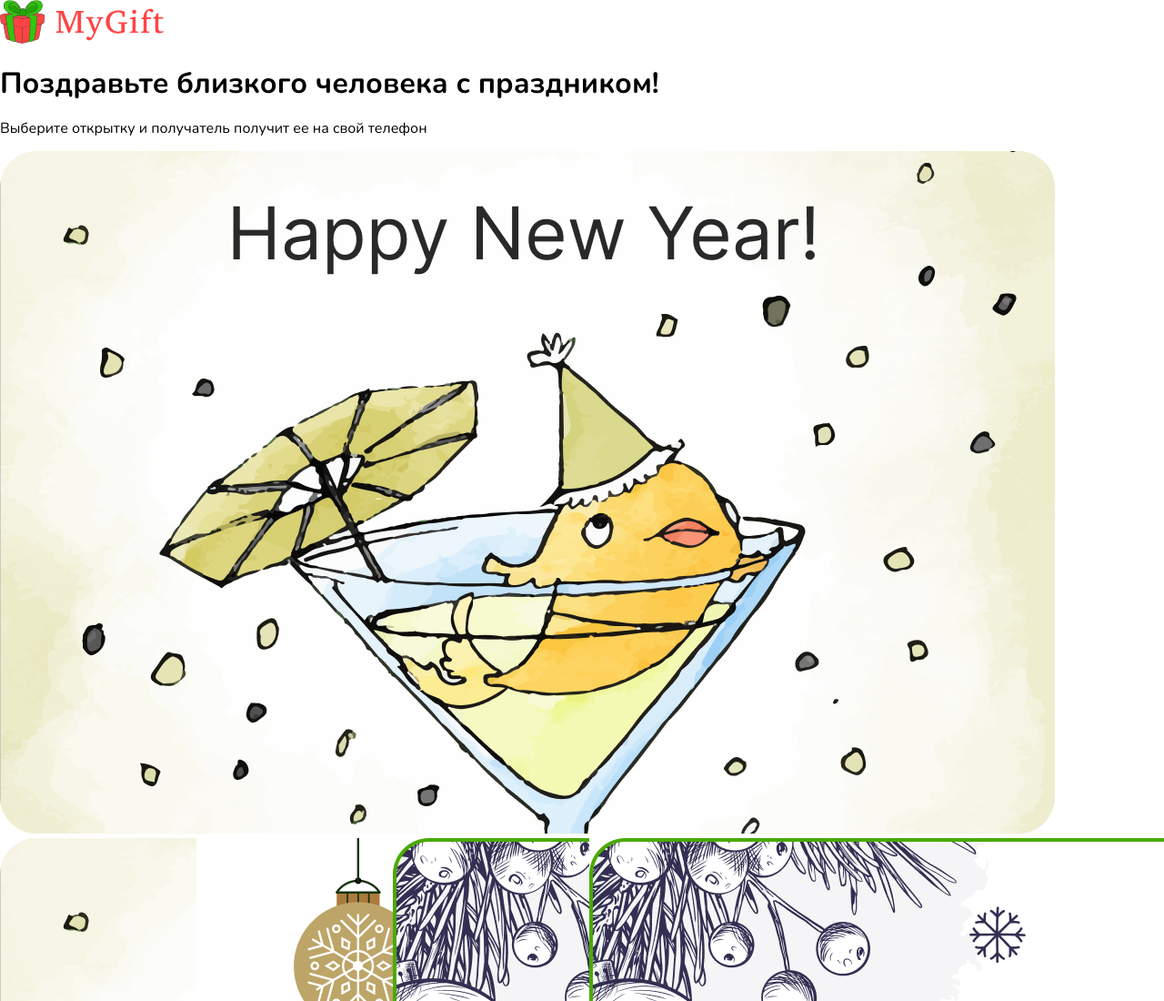
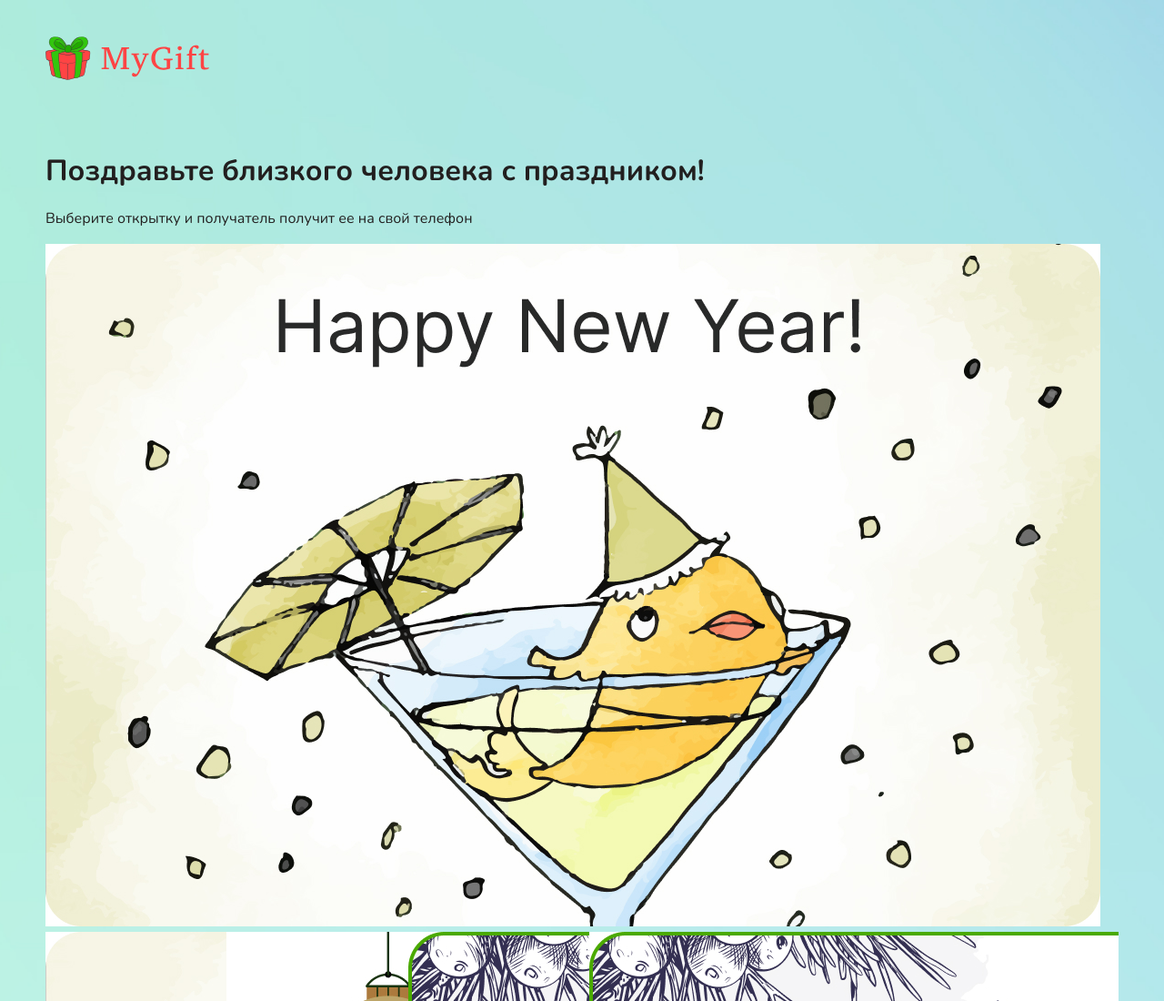
Before and after one commit to smallwisp/myGift, a plain HTML site: page index.html in a window 1280 px wide. Shown: the top 1100 px of the page at 91% size. Drawn offline with nearby package versions, Linux system fonts and the light colour scheme.

Commit message:
added background and some css styles

```diff
--- a/css/style.css
+++ b/css/style.css
@@ -25,7 +25,122 @@ html {
 
 .body {
   font-family: Nunito, sans-serif;
+  min-width: 320px;
+  min-height: 100vh;
+  /*свойства для различных браузеров*/
+  -webkit-font-smoothing: antialiased;
+  -moz-osx-font-smoothing: grayscale;
+  text-rendering: optimizeLegibility;
+  -webkit-tap-highlight-color: rgba(0, 0, 0, 0);
+  -webkit-tap-highlight-color: transparent;
+
+  font-size: 16px;
+  line-height: 1.4;
+  color: #221f1f;
 }
+
+.body--gift {
+  background: #B9ECED url(../img/bg-gift.jpg) center/cover;
+}
+
+.body--congratulation {
+  background: #FAA0B5 url(../img/bg-congratulations.jpg) center/cover;
+}
+
+.container {
+  max-width: 1240px;
+  margin: 0 auto;
+  padding: 0 30px;
+}
+
+.header {
+  padding: 40px 0;
+}
+
+.header__logo {
+  display: block;
+  max-width: 100%;
+  height: auto;
+}
+
+.gift {
+  padding: 20px 0 80px;
+}
+
+.gift__title {
+  font-weight: 700;
+  font-size: 32px;
+  line-height: 1.2;
+}
+
+.gift__description {
+
+}
+
+.gift__wrapper {
+
+}
+
+.gift__card {
+
+}
+
+.gift__swiper {
+
+}
+
+.gift__swiper--card {
+
+}
+
+.gift__card-slide {
+
+}
+
+.gift__card-image {
+
+}
+
+.gift__swiper--thumb {
+
+}
+
+.gift__card-thumb {
+
+}
+
+.gift__form {
+
+}
+
+.form {
+
+}
+
+.form__label {
+
+}
+
+.form__label-text {
+
+}
+
+.form__field {
+
+}
+
+.form__label--textarea {
+
+}
+
+.form__field--textarea {
+
+}
+
+.form__button {
+
+}
+
 
 .header__logo {
   width: 180px;
```
Also changed, not shown: img/bg-congratulations.jpg (added), img/bg-gift.jpg (added).
